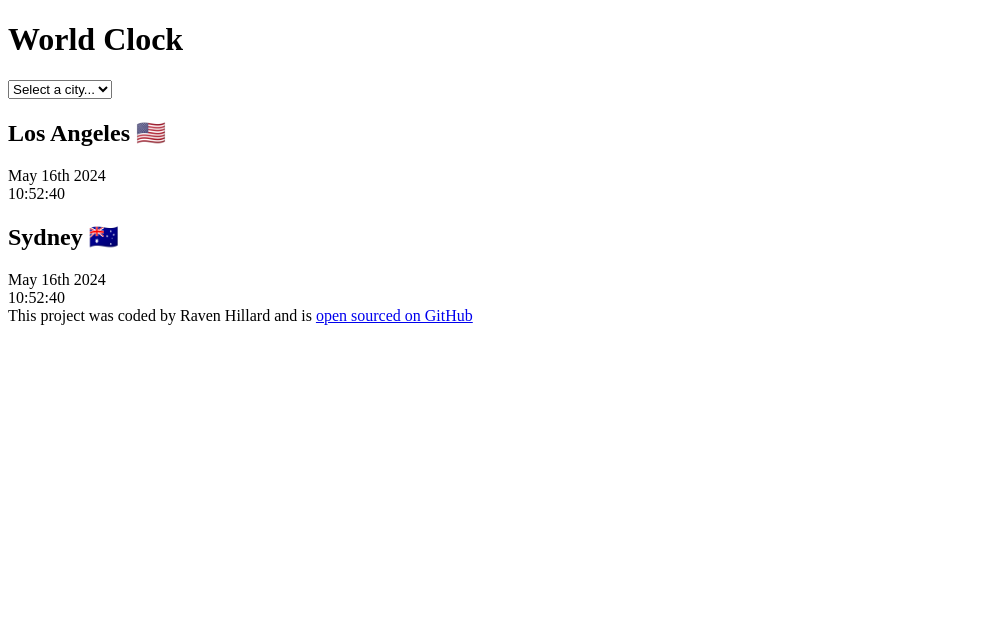
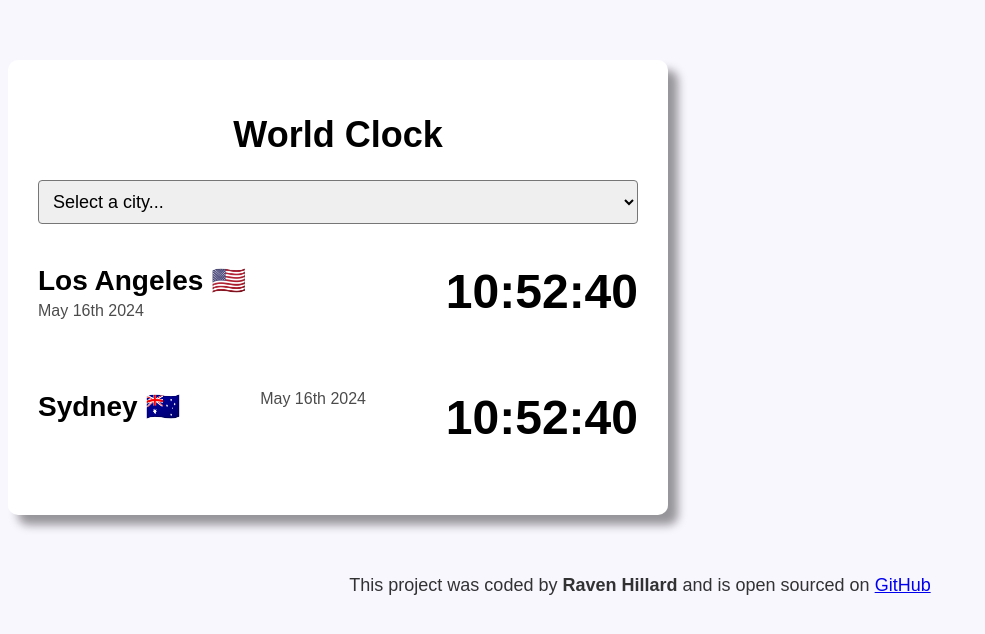
Before and after one commit to RavenHillard/World-Clock, a plain HTML site: page index.html in a window 1280 px wide. Shown: the whole page, without its empty margins (0-985 px from the left). Drawn offline with Linux system fonts and the light colour scheme.

Commit message:
Added css structure

```diff
--- a/css/style.css
+++ b/css/style.css
@@ -0,0 +1,66 @@
+body {
+  background: #f9f7fe;
+  font-family: sans-serif;
+}
+
+.container {
+  max-width: 600px;
+  margin: 60 auto;
+  background: white;
+  padding: 30px;
+  box-shadow: 10px 10px 10px rgba(0, 0, 0, 0.4);
+  border-radius: 10px;
+  margin: 60px 0;
+}
+
+.city {
+  display: flex;
+  margin: 10px 0;
+  justify-content: space-between;
+  padding: 30px 0;
+  border-bottom: 1pxx dotted rgba(0, 0, 0, 0.2);
+}
+
+.city:last-child {
+  border: none;
+}
+
+h2 {
+  margin: 0 0 5px;
+  font-size: 28px;
+}
+
+.date {
+  opacity: 0.7;
+}
+
+.time {
+  font-size: 48px;
+  font-weight: bold;
+}
+
+.time small {
+  font-size: 24px;
+  vertical-align: middle;
+  line-height: 48px;
+}
+
+select {
+  display: block;
+  width: 100%;
+  font-size: 18px;
+  padding: 10px;
+  border-radius: 4px;
+}
+
+h1 {
+  text-align: center;
+  font-family: sans-serif;
+  font-size: 36px;
+}
+
+footer {
+  text-align: center;
+  font-size: 18px;
+  color: rgba(0, 0, 0, 0.8);
+}
--- a/index.html
+++ b/index.html
@@ -19,8 +19,10 @@
       </select>
 
       <div class="city">
-        <h2>Los Angeles 🇺🇸</h2>
-        <div class="date">May 16th 2024</div>
+        <div>
+          <h2>Los Angeles 🇺🇸</h2>
+          <div class="date">May 16th 2024</div>
+        </div>
         <div class="time">10:52:40</div>
       </div>
 
@@ -31,9 +33,10 @@
       </div>
     </div>
     <footer>
-      This project was coded by Raven Hillard and is
+      This project was coded by <strong>Raven Hillard</strong> and is open
+      sourced on
       <a href="https://github.com/RavenHillard/World-Clock.git" target="_blank">
-        open sourced on GitHub</a
+        GitHub</a
       >
     </footer>
     <script src="javascript/index.js"></script>
```
